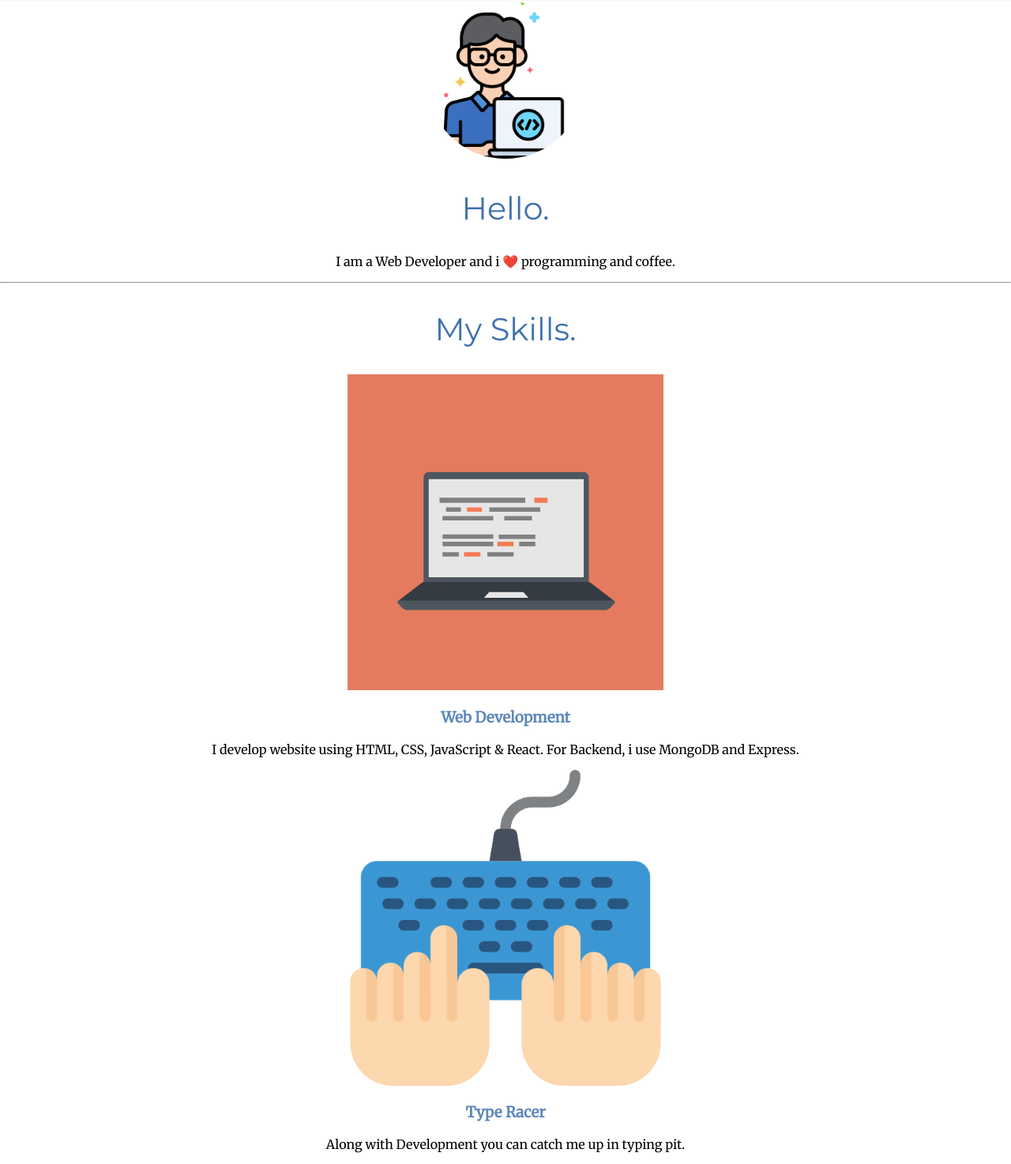
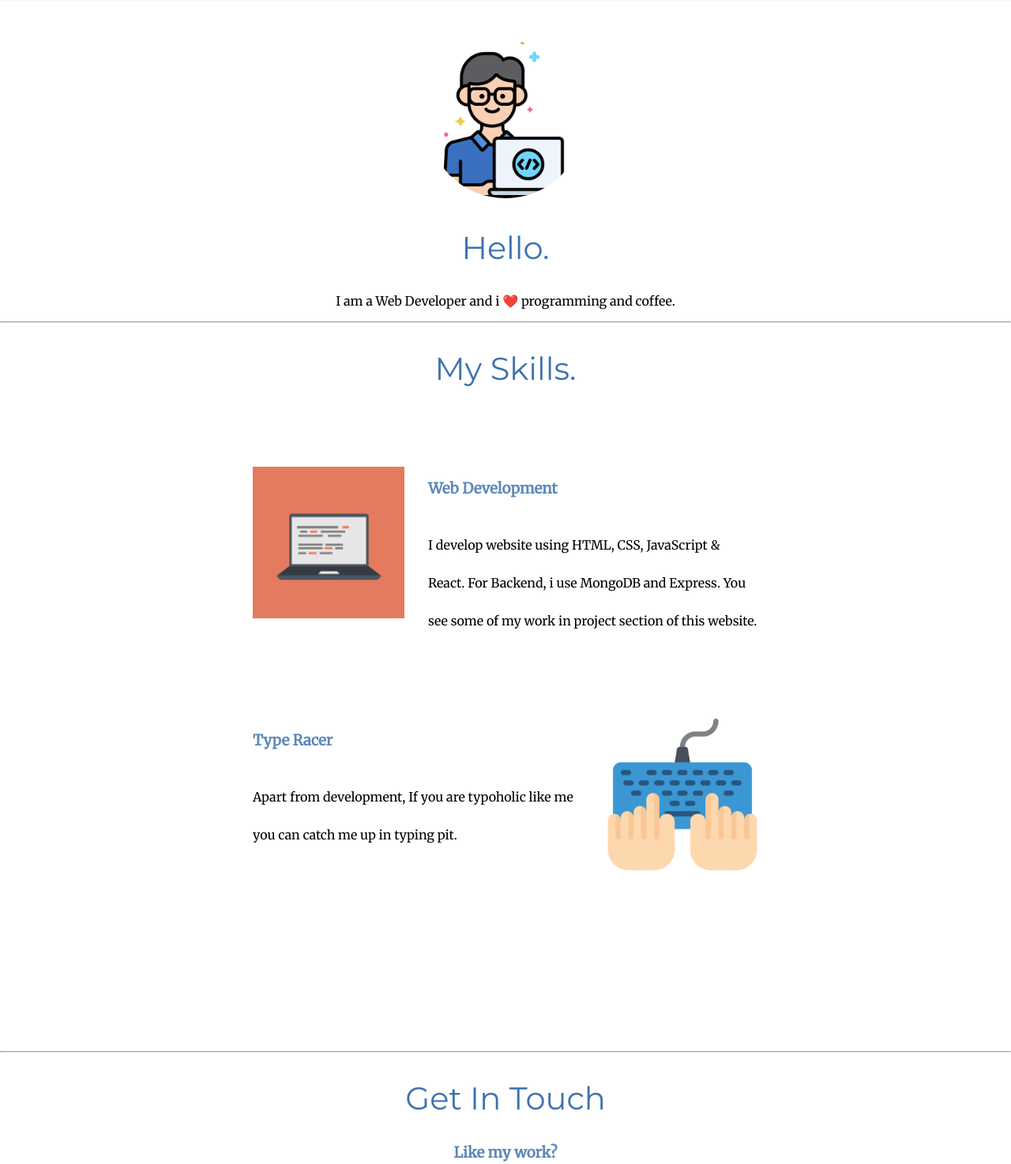
Before and after one commit to abhiann/abhishek-ranjan, a plain HTML site: page index.html in a window 1280 px wide. Shown: the part 757-2231 px from the top of the page at 79% size. Drawn offline with Linux system fonts and the light colour scheme.

Commit message:
text wrapping

```diff
--- a/css/styles.css
+++ b/css/styles.css
@@ -44,3 +44,34 @@ h3{
 a{
     color: #5d88b9;
 }
+
+.profile-img{
+    border-radius: 50%;
+    width: 200px;
+    height: 200px;
+    margin-top: 50px;
+
+}
+
+.skill-row{
+    width: 50%;
+    margin: 100px auto;
+    text-align: left;
+    line-height: 3;
+}
+
+.computer-img{
+    width: 30%;
+    float: left;
+    margin-right: 30px;
+}
+
+.keyboard-img{
+    width: 30%;
+    float: right;
+    margin-left: 30px;
+}
+
+.typing-para{
+    padding-bottom: 150px;
+}
--- a/index.html
+++ b/index.html
@@ -23,7 +23,7 @@
 
     <div class="middle-container">
   <div class="profile">
-    <img src="images/programmer.png" alt="profile-picture" style="border-radius: 50%; width: 200px; height: 200px;">
+    <img class="profile-img" src="images/programmer.png" alt="profile-picture">
     <h2>Hello.</h2>
     <p>I am a Web Developer and i ❤️ programming and coffee.</p>
   </div>
@@ -31,14 +31,14 @@
   <div class="skills">
     <h2>My Skills.</h2>
     <div class="skill-row">
-      <img class="" src="images/computer.png" alt="computer">
+      <img class="computer-img" src="images/computer.png" alt="computer">
       <h3>Web Development</h3>
-      <p>I develop website using HTML, CSS, JavaScript & React. For Backend, i use MongoDB and Express.</p>
+      <p>I develop website using HTML, CSS, JavaScript & React. For Backend, i use MongoDB and Express. You see some of my work in project section of this website. </p>
     </div>
     <div class="skill-row">
-      <img class="" src="images/keyboard.png" alt="typing" style ="max-width: 400px; max-height: 400px;">
+      <img class="keyboard-img" src="images/keyboard.png" alt="typing">
       <h3> Type Racer </h3>
-      <p>Along with Development you can catch me up in typing pit.</p>
+      <p class="typing-para">Apart from development, If you are typoholic like me you can catch me up in typing pit.</p>
     </div>
   </div>
   <hr>
```
